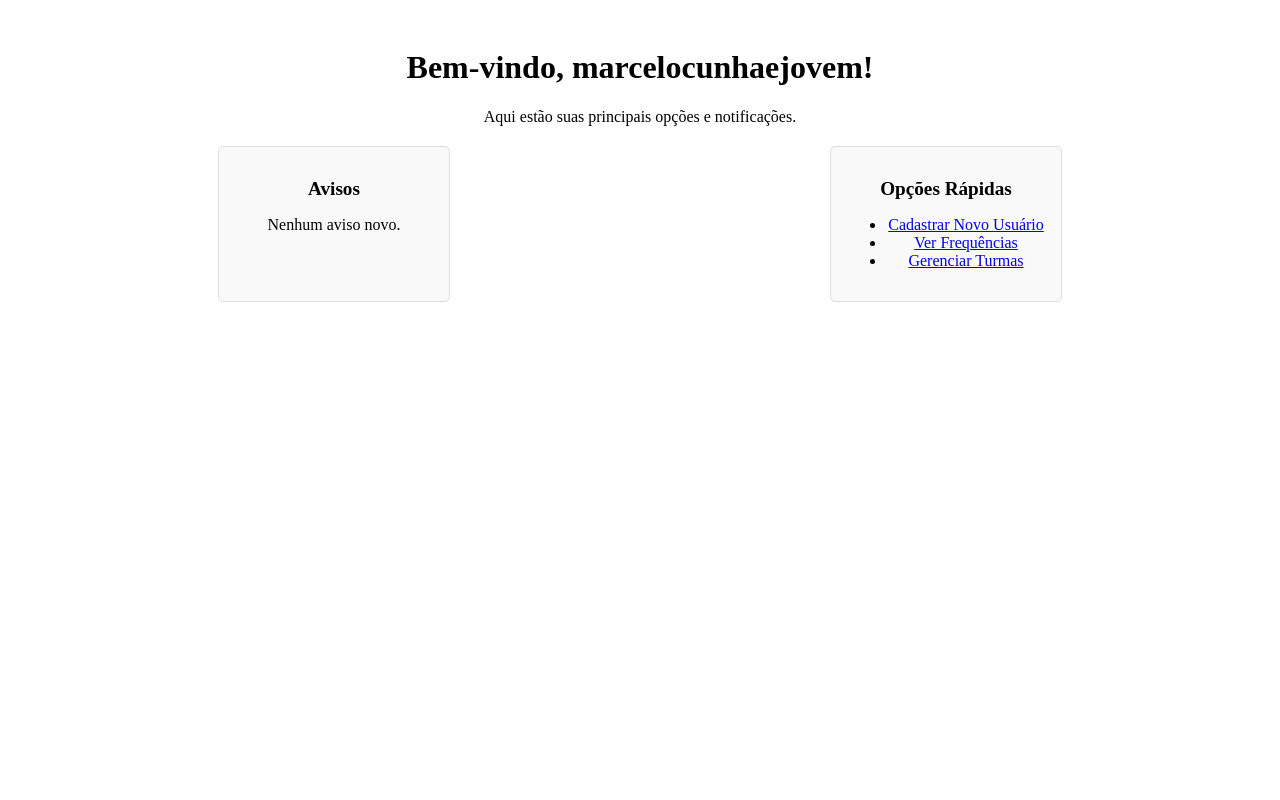
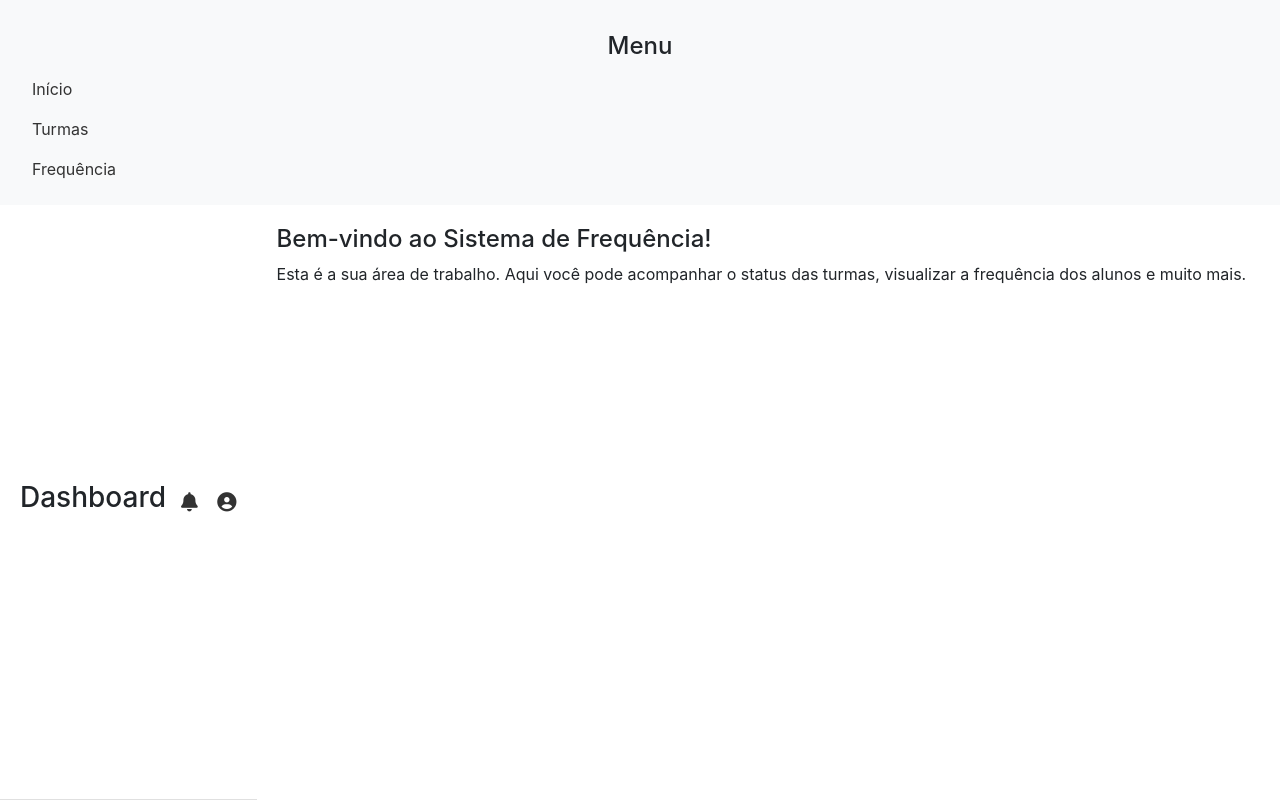
Before and after one commit to marcelocunhaejovem/sistema_frequencia, a Django app: page / in a window 1280 px wide. Run offline with Django 4.2, Linux system fonts and the light colour scheme; a user stored in the database is signed in; some libraries are stand-ins or nearby versions.

Commit message:
Update home.html

```diff
--- a/controle_frequencia/templates/controle_frequencia/home.html
+++ b/controle_frequencia/templates/controle_frequencia/home.html
@@ -1,52 +1,92 @@
-<!-- controle_frequencia/templates/controle_frequencia/home.html -->
 <!DOCTYPE html>
 <html lang="pt-br">
 <head>
     <meta charset="UTF-8">
     <meta name="viewport" content="width=device-width, initial-scale=1.0">
     <title>Dashboard</title>
+    <link href="https://stackpath.bootstrapcdn.com/bootstrap/4.5.2/css/bootstrap.min.css" rel="stylesheet">
     <style>
-        /* Estilos básicos para o dashboard */
-        .dashboard-container {
-            text-align: center;
+        body {
+            display: flex;
+            min-height: 100vh;
+            flex-direction: column;
+        }
+        .container-fluid {
+            flex: 1;
+            display: flex;
+            padding: 0;
+        }
+        .sidebar {
+            min-width: 250px;
+            background-color: #f8f9fa;
+            transition: all 0.3s;
+        }
+        .sidebar.collapsed {
+            min-width: 80px;
+        }
+        .sidebar .nav-link {
+            color: #333;
+        }
+        .main-content {
+            flex: 1;
             padding: 20px;
         }
-        .dashboard-sections {
+        .header {
             display: flex;
-            justify-content: space-around;
-            margin-top: 20px;
+            align-items: center;
+            justify-content: space-between;
+            padding: 15px 20px;
+            background-color: #fff;
+            border-bottom: 1px solid #e0e0e0;
         }
-        .section {
-            width: 200px;
-            padding: 15px;
-            border: 1px solid #ddd;
-            border-radius: 5px;
-            background-color: #f9f9f9;
-        }
-        .section h2 {
+        .header-icons a {
+            color: #333;
+            margin-left: 15px;
             font-size: 1.2em;
         }
     </style>
 </head>
 <body>
-    <div class="dashboard-container">
-        <h1>Bem-vindo, {{ user.username }}!</h1>
-        <p>Aqui estão suas principais opções e notificações.</p>
 
-        <div class="dashboard-sections">
-            <div class="section">
-                <h2>Avisos</h2>
-                <p>Nenhum aviso novo.</p>
-            </div>
-            <div class="section">
-                <h2>Opções Rápidas</h2>
-                <ul>
-                    <li><a href="{% url 'registro' %}">Cadastrar Novo Usuário</a></li>
-                    <li><a href="{% url 'frequencia' %}">Ver Frequências</a></li>
-                    <li><a href="{% url 'turmas' %}">Gerenciar Turmas</a></li>
-                </ul>
+    <!-- Sidebar -->
+    <div class="sidebar d-flex flex-column p-3" id="sidebar">
+        <h4 class="text-center mt-3">Menu</h4>
+        <ul class="nav flex-column">
+            <li class="nav-item">
+                <a class="nav-link" href="{% url 'home' %}">Início</a>
+            </li>
+            <li class="nav-item">
+                <a class="nav-link" href="{% url 'turmas' %}">Turmas</a>
+            </li>
+            <li class="nav-item">
+                <a class="nav-link" href="{% url 'frequencia' %}">Frequência</a>
+            </li>
+            <!-- Adicione mais links conforme necessário -->
+        </ul>
+    </div>
+
+    <!-- Main Content -->
+    <div class="container-fluid">
+        <!-- Header -->
+        <div class="header">
+            <h3>Dashboard</h3>
+            <div class="header-icons">
+                <a href="#"><i class="fas fa-bell"></i></a> <!-- Notificações -->
+                <a href="#"><i class="fas fa-user-circle"></i></a> <!-- Perfil do usuário -->
             </div>
         </div>
+
+        <!-- Conteúdo Principal -->
+        <div class="main-content">
+            <h4>Bem-vindo ao Sistema de Frequência!</h4>
+            <p>Esta é a sua área de trabalho. Aqui você pode acompanhar o status das turmas, visualizar a frequência dos alunos e muito mais.</p>
+            <!-- Adicione mais conteúdo aqui -->
+        </div>
     </div>
+
+    <script src="https://code.jquery.com/jquery-3.5.1.slim.min.js"></script>
+    <script src="https://cdn.jsdelivr.net/npm/@popperjs/core@2.5.2/dist/umd/popper.min.js"></script>
+    <script src="https://stackpath.bootstrapcdn.com/bootstrap/4.5.2/js/bootstrap.min.js"></script>
+    <script src="https://kit.fontawesome.com/a076d05399.js"></script>
 </body>
 </html>
```
